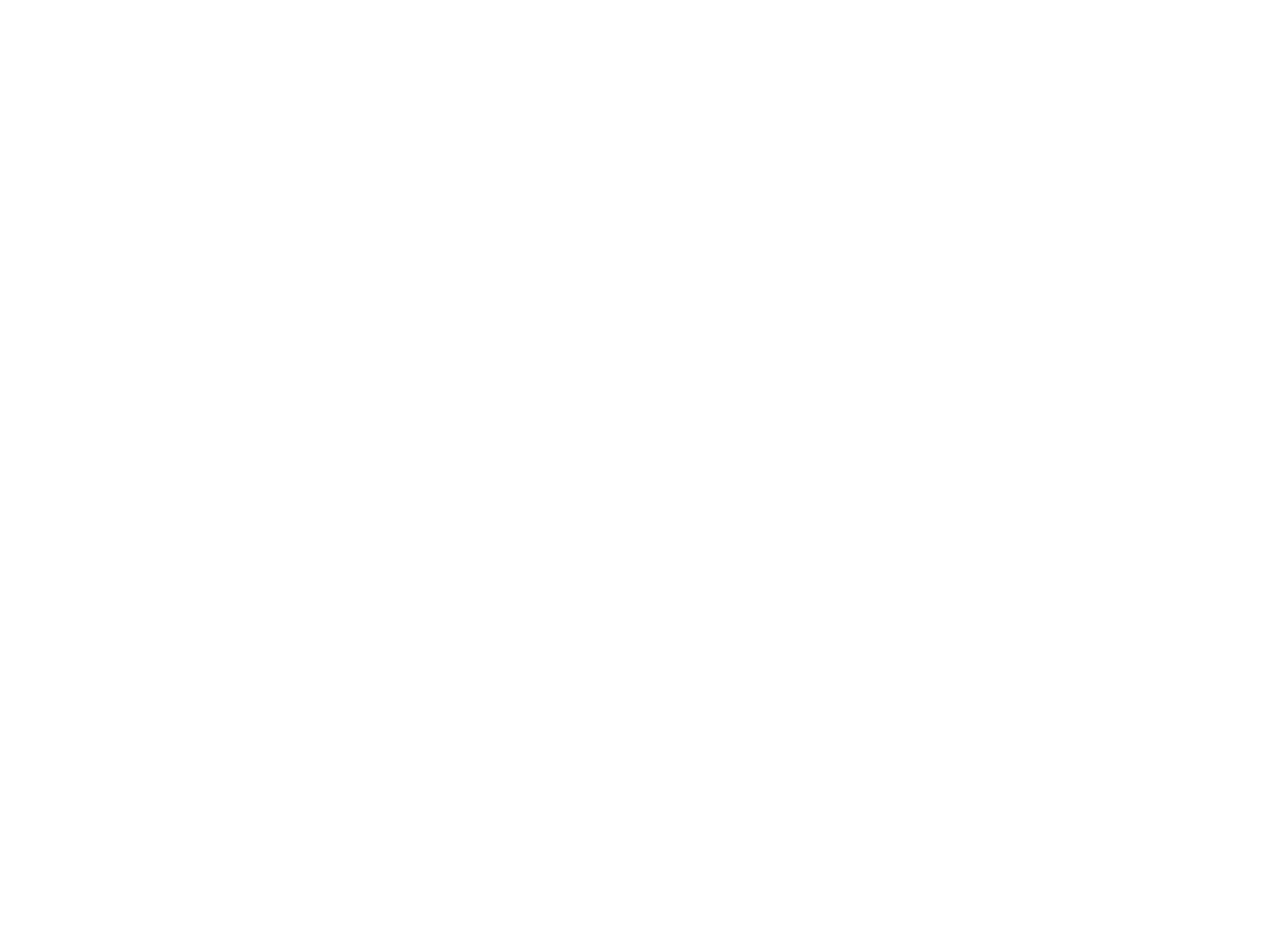
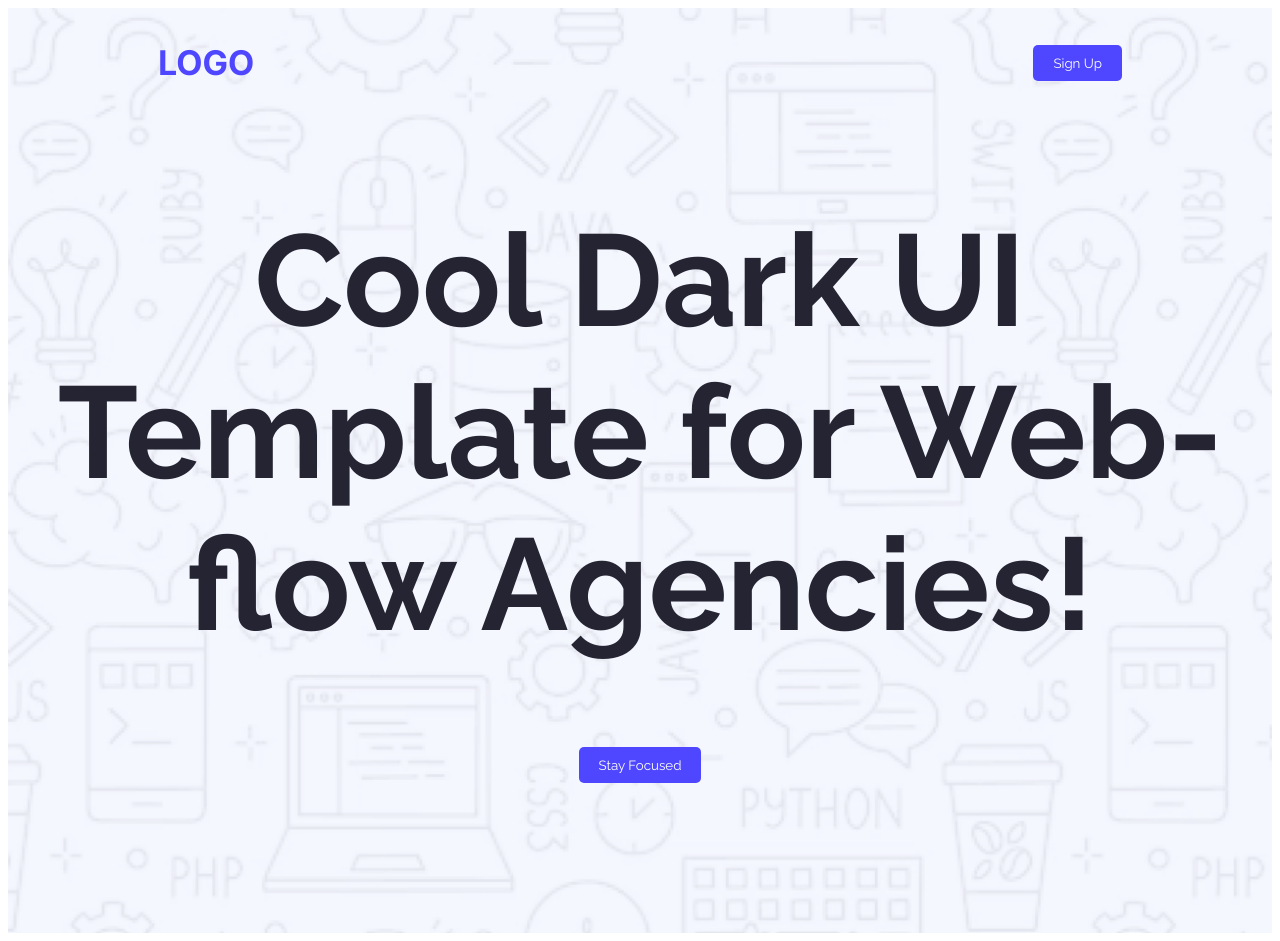
Before and after one commit to Mizan310/B12A01-landing-launchpad-Assignment, a plain HTML site: page index.html in a window 1280 px wide. Before the commit the page ends 800 px from the top, so only its background shows below. Drawn offline with Linux system fonts and the light colour scheme.

Commit message:
Add Header part

```diff
--- a/index.html
+++ b/index.html
@@ -1,13 +1,42 @@
 <!DOCTYPE html>
 <html lang="en">
+
 <head>
     <meta charset="UTF-8">
     <meta name="viewport" content="width=device-width, initial-scale=1.0">
     <title>Document</title>
+    <link rel="stylesheet" href="styles/style.css">
+
+    <link rel="preconnect" href="https://fonts.googleapis.com">
+    <link rel="preconnect" href="https://fonts.gstatic.com" crossorigin>
+    <!-- Raleway -->
+    <link rel="preconnect" href="https://fonts.googleapis.com">
+    <link rel="preconnect" href="https://fonts.gstatic.com" crossorigin>
+    <link
+        href="https://fonts.googleapis.com/css2?family=Merriweather:ital,opsz,wght@0,18..144,300..900;1,18..144,300..900&family=Raleway:ital,wght@0,100..900;1,100..900&display=swap"
+        rel="stylesheet">
+    <!-- Inter -->
+    <link rel="preconnect" href="https://fonts.googleapis.com">
+    <link rel="preconnect" href="https://fonts.gstatic.com" crossorigin>
+    <link href="https://fonts.googleapis.com/css2?family=Inter:ital,opsz,wght@0,14..32,100..900;1,14..32,100..900&family=Merriweather:ital,opsz,wght@0,18..144,300..900;1,18..144,300..900&family=Raleway:ital,wght@0,100..900;1,100..900&display=swap"
+        rel="stylesheet">
 </head>
-<body>
-    <header>
 
+<body class="">
+    <header class="header">
+        <nav>
+            <h3 class="nav-title inter-normal">LOGO</h3>
+            <ul>
+                <li><a href=""><button class="btn-primary raleway-normal">Sign Up</button></a></li>
+            </ul>
+        </nav>
+        <div class="banner">
+            <div class="banner-content">
+                <h1 class="banner-info raleway-normal">Cool Dark UI Template for Web-flow Agencies!</h1>
+                <button class="btn-primary-2 raleway-normal">Stay Focused</button>
+            </div>
+        </div>
     </header>
 </body>
+
 </html>
--- a/styles/style.css
+++ b/styles/style.css
@@ -0,0 +1,68 @@
+/* text */
+.inter-normal {
+  font-family: "Inter", sans-serif;
+  font-optical-sizing: auto;
+  font-style: normal;
+}
+
+.raleway-normal {
+  font-family: "Raleway", sans-serif;
+  font-optical-sizing: auto;
+  font-style: normal;
+}
+
+/* Button */
+.btn-primary{
+    background-color: #4E47FF;
+    color: white;
+    padding: 10px 20px;
+    border: none;
+    border-radius: 5px;
+    cursor: pointer;
+}
+
+.btn-primary-2{
+    background-color: #4E47FF;
+    color: white;
+    padding: 10px 20px;
+    border: none;
+    border-radius: 5px;
+    cursor: pointer;
+}
+
+/* nav style  */
+header {
+    background-image: url('../Assets/Hero-bg.png');
+    background-size: cover;
+    /* height: 698px; */
+}
+nav {
+    display: flex;
+    justify-content: space-between;
+    align-items: center;
+    margin: 0 150px;
+}
+.nav-title {
+    font-size: 34px;
+    color: #4E47FF;
+    font-weight: bold;
+}
+
+header nav li {
+    text-decoration: none;
+    list-style-type: none;
+}
+
+/* Banner */
+header .banner-content{
+    display: flex;
+    flex-direction: column;
+    align-items: center;
+    text-align: center;
+    font-weight: bold;
+    font-size: 65px;
+    color: #252432;
+}
+.btn-primary-2 {
+    margin-bottom: 150px;
+}
```
